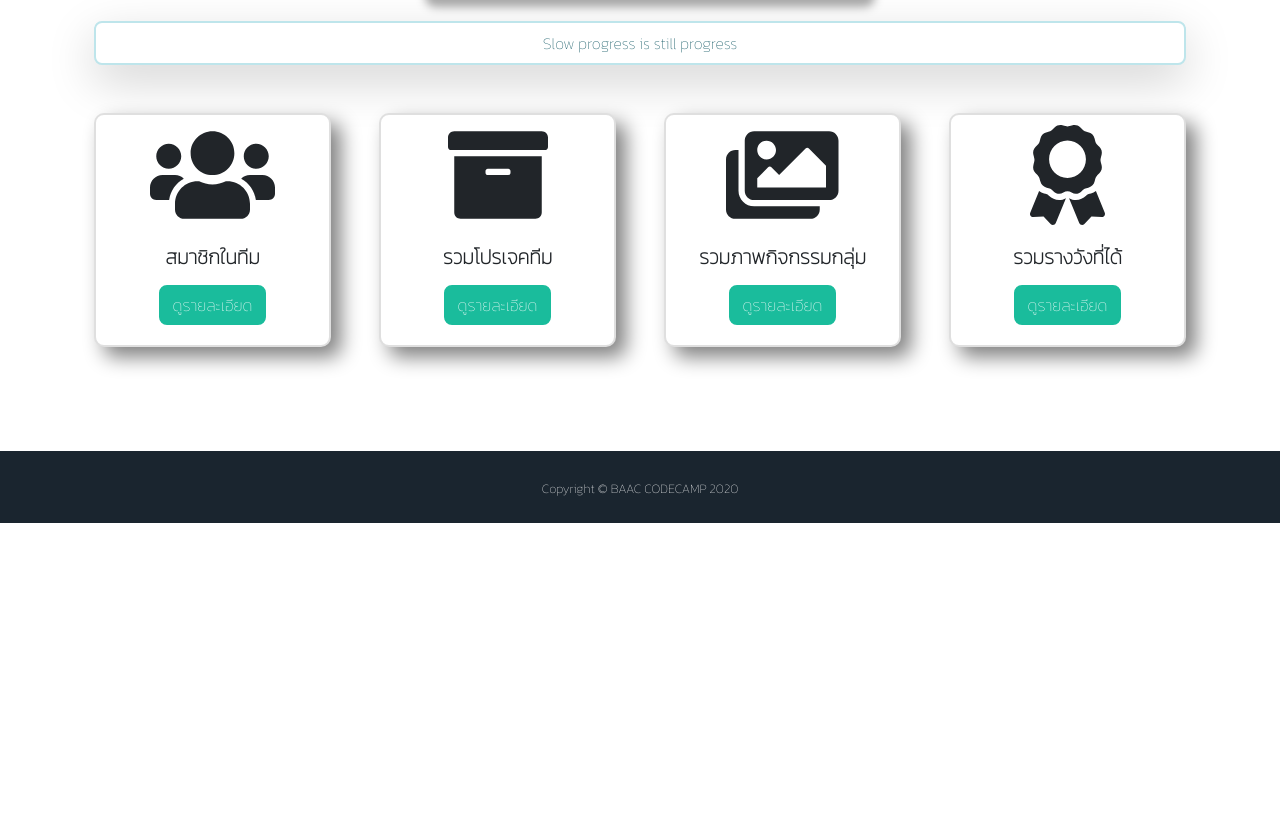
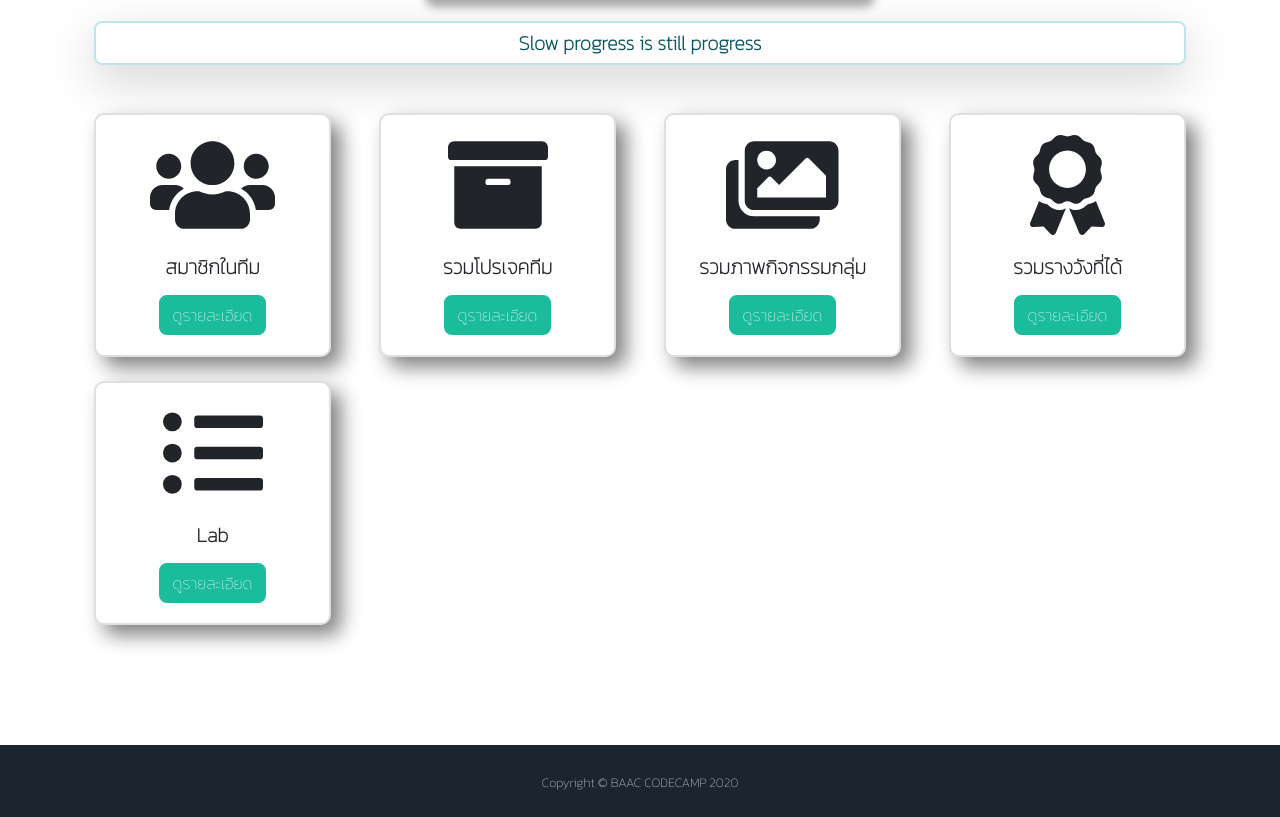
Before and after one commit to baac-codecamp/project-present, a plain HTML site: page dev-americano/index.html in a window 1280 px wide. Shown: the part 482-1299 px from the top of the page. Before the commit the page ends 1005 px from the top, so only its background shows below. Drawn offline with nearby package versions, Linux system fonts and the light colour scheme.

Commit message:
update layout and create lab card

```diff
--- a/dev-americano/css/myStyles.css
+++ b/dev-americano/css/myStyles.css
@@ -21,7 +21,7 @@ html {
 }
 
 .card{
-  padding-top: 10px;
+  padding-top: 20px;
   border-radius: 10px;
   box-shadow: gray 10px 10px 20px 0px;
 }
--- a/dev-americano/index.html
+++ b/dev-americano/index.html
@@ -49,10 +49,10 @@
                 <img src="assets/img/americano-logo.jpg" class="img-logo" alt="">
             </div>
             <div class="alert alert-info text-center shadow-lg p-2 mb-5 bg-white rounded" role="alert">
-                Slow progress is still progress
+                <h5 class="mb-0">Slow progress is still progress</h5>
             </div>
             <div class="row">
-                <div class="col-md-3 mb-2">
+                <div class="col-md-3 mb-4">
                     <div class="card text-center">
                         <i class="fas fa-users card-icon"></i>
                         <div class="card-body">
@@ -62,17 +62,17 @@
                         </div>
                     </div>
                 </div>
-                <div class="col-md-3 mb-2">
+                <div class="col-md-3 mb-4">
                     <div class="card text-center">
                         <i class="fas fa-archive card-icon"></i>
                         <div class="card-body">
                             <h5 class="card-title">รวมโปรเจคทีม</h5>
                             <p class="card-text"></p>
-                            <a href="allproject.html" class="btn btn-primary">ดูรายละเอียด</a>
+                            <a href="#" class="btn btn-primary">ดูรายละเอียด</a>
                         </div>
                     </div>
                 </div>
-                <div class="col-md-3 mb-2">
+                <div class="col-md-3 mb-4">
                     <div class="card text-center">
                         <i class="fas fa-images card-icon"></i>
                         <div class="card-body">
@@ -82,13 +82,23 @@
                         </div>
                     </div>
                 </div>
-                <div class="col-md-3 mb-2">
+                <div class="col-md-3 mb-4">
                     <div class="card text-center">
                         <i class="fas fa-award card-icon"></i>
                         <div class="card-body">
                             <h5 class="card-title">รวมรางวังที่ได้</h5>
                             <p class="card-text"></p>
                             <a href="#" class="btn btn-primary">ดูรายละเอียด</a>
+                        </div>
+                    </div>
+                </div>
+                <div class="col-md-3 mb-4">
+                    <div class="card text-center">
+                        <i class="fas fa-list-ul card-icon"></i>
+                        <div class="card-body">
+                            <h5 class="card-title">Lab</h5>
+                            <p class="card-text"></p>
+                            <a href="allproject.html" class="btn btn-primary">ดูรายละเอียด</a>
                         </div>
                     </div>
                 </div>
```
